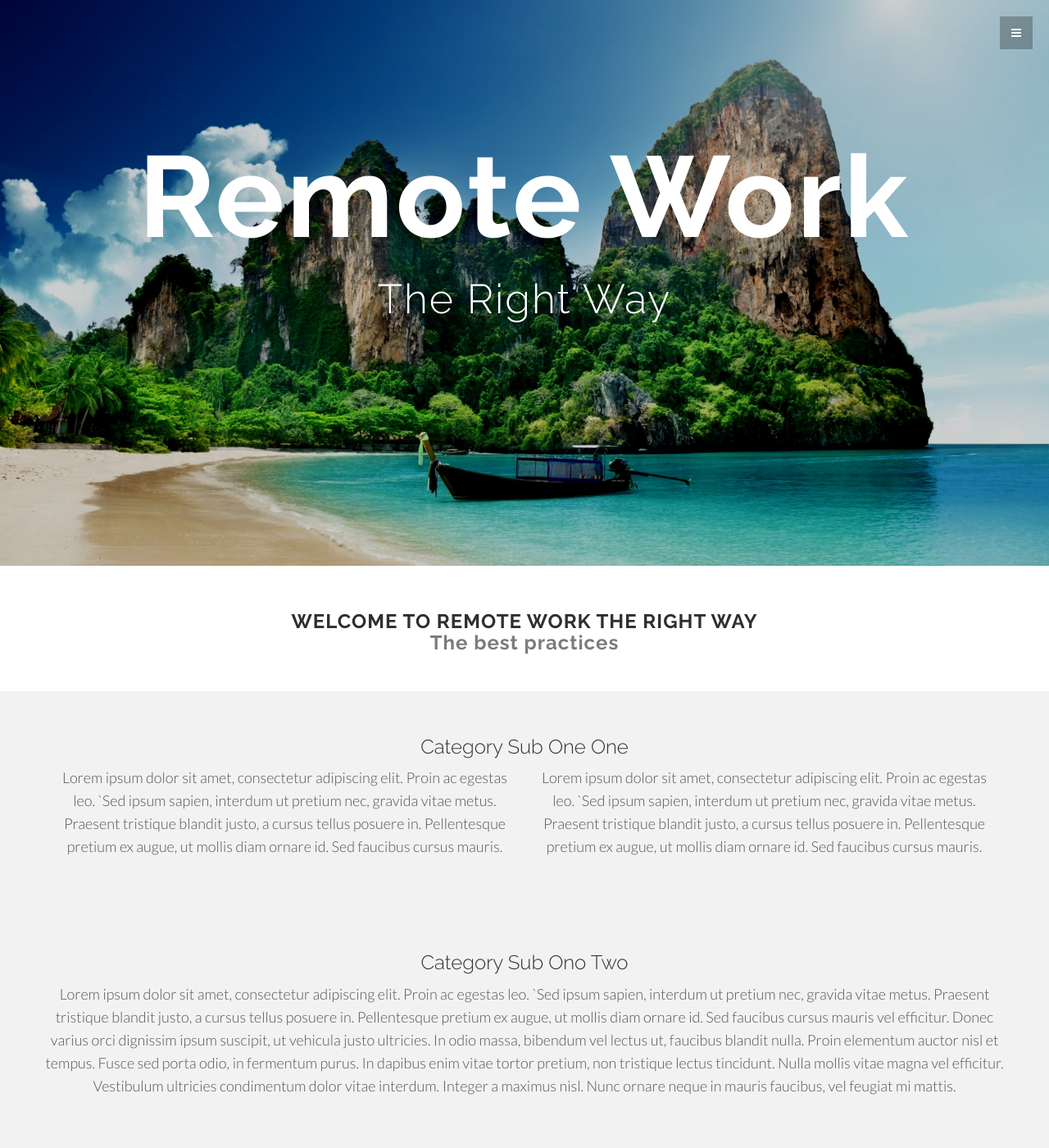
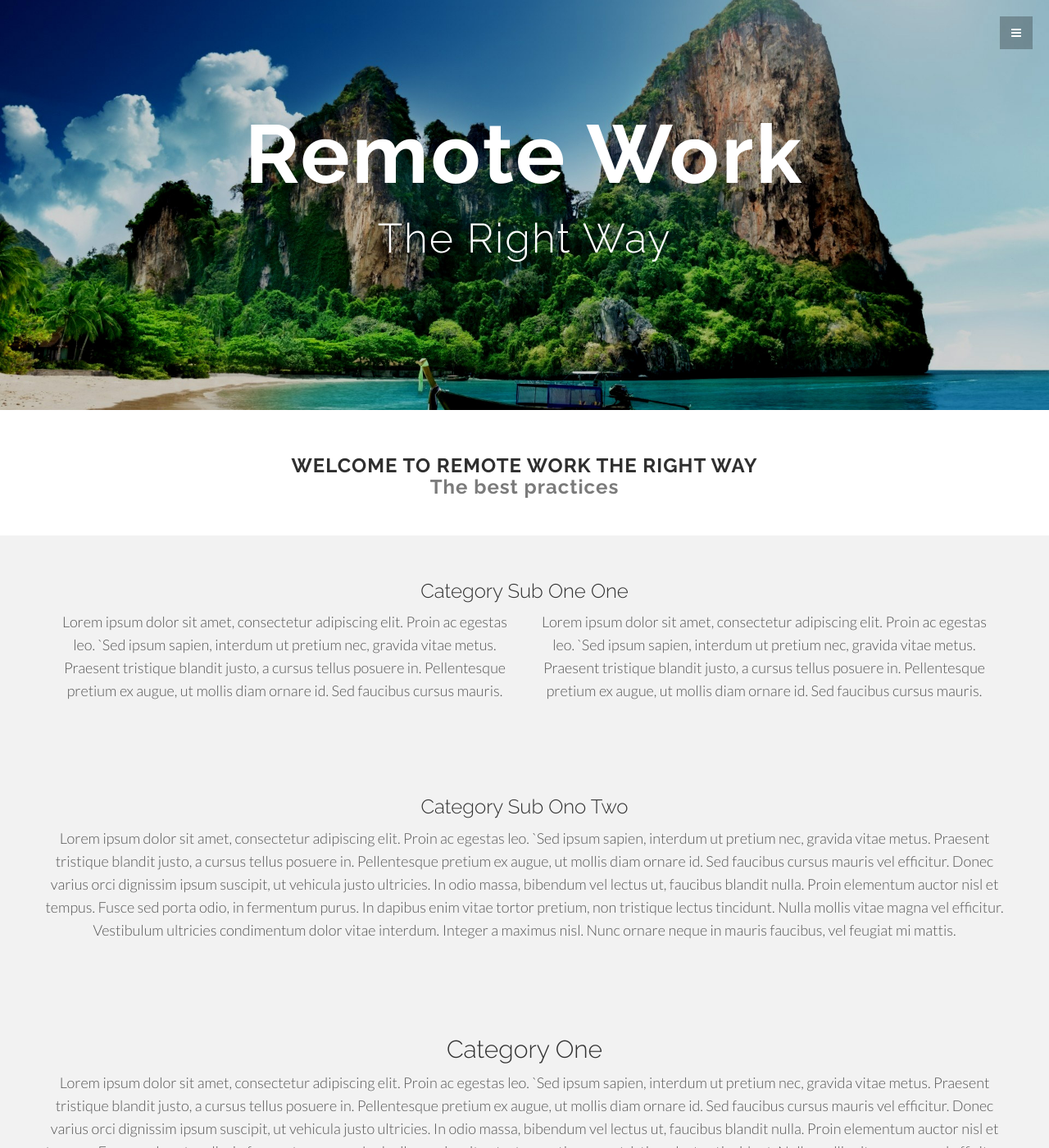
Before and after one commit to webreattivo/remote-work-the-right-way, a Jekyll site: the page built from index.html, in a window 1280 px wide and 1400 px high. Shown: the whole window at 82% size. Built offline with Jekyll 4.4.1, drawn with Linux system fonts in a browser that asks for light colours.

Commit message:
fix responsive h1 tag

```diff
--- a/_includes/header.html
+++ b/_includes/header.html
@@ -1,6 +1,5 @@
 <!-- ========== HEADER SECTION ========== -->
-<section id="home" name="home"></section>
-<div id="headerwrap">
+<div id="itemwrap">
   <div class="container">
     <br>
     <h1>Remote Work</h1>
--- a/css/main.css
+++ b/css/main.css
@@ -220,7 +220,7 @@
 /* item Wrap */
 
 #itemwrap {
-	background: url(../img/item-bg.jpg) no-repeat center top;
+	background: url(/img/header-bg.jpg) no-repeat center top;
 	margin-top: 0px;
 	padding-top:70px;
 	text-align:center;
@@ -491,3 +491,10 @@
 	padding-right: 10px;
 	padding-left: 10px;
 }
+
+@media (max-width: 1000px) {
+	#itemwrap h1 { font-size: 60px; }
+}
+@media (max-width: 500px) {
+	#itemwrap h1 { font-size: 60px;}
+}
--- /dev/null
+++ b/js/modernizr.custom.js
@@ -0,0 +1,3 @@
+/*! modernizr 3.2.0 (Custom Build) | MIT *
+ * http://modernizr.com/download/?- !*/
+!function(n,e,s){function o(n){var e=r.className,s=Modernizr._config.classPrefix||"";if(c&&(e=e.baseVal),Modernizr._config.enableJSClass){var o=new RegExp("(^|\\s)"+s+"no-js(\\s|$)");e=e.replace(o,"$1"+s+"js$2")}Modernizr._config.enableClasses&&(e+=" "+s+n.join(" "+s),c?r.className.baseVal=e:r.className=e)}function a(n,e){return typeof n===e}function i(){var n,e,s,o,i,l,r;for(var c in f)if(f.hasOwnProperty(c)){if(n=[],e=f[c],e.name&&(n.push(e.name.toLowerCase()),e.options&&e.options.aliases&&e.options.aliases.length))for(s=0;s<e.options.aliases.length;s++)n.push(e.options.aliases[s].toLowerCase());for(o=a(e.fn,"function")?e.fn():e.fn,i=0;i<n.length;i++)l=n[i],r=l.split("."),1===r.length?Modernizr[r[0]]=o:(!Modernizr[r[0]]||Modernizr[r[0]]instanceof Boolean||(Modernizr[r[0]]=new Boolean(Modernizr[r[0]])),Modernizr[r[0]][r[1]]=o),t.push((o?"":"no-")+r.join("-"))}}var t=[],f=[],l={_version:"3.2.0",_config:{classPrefix:"",enableClasses:!0,enableJSClass:!0,usePrefixes:!0},_q:[],on:function(n,e){var s=this;setTimeout(function(){e(s[n])},0)},addTest:function(n,e,s){f.push({name:n,fn:e,options:s})},addAsyncTest:function(n){f.push({name:null,fn:n})}},Modernizr=function(){};Modernizr.prototype=l,Modernizr=new Modernizr;var r=e.documentElement,c="svg"===r.nodeName.toLowerCase();i(),o(t),delete l.addTest,delete l.addAsyncTest;for(var u=0;u<Modernizr._q.length;u++)Modernizr._q[u]();n.Modernizr=Modernizr}(window,document);
```
